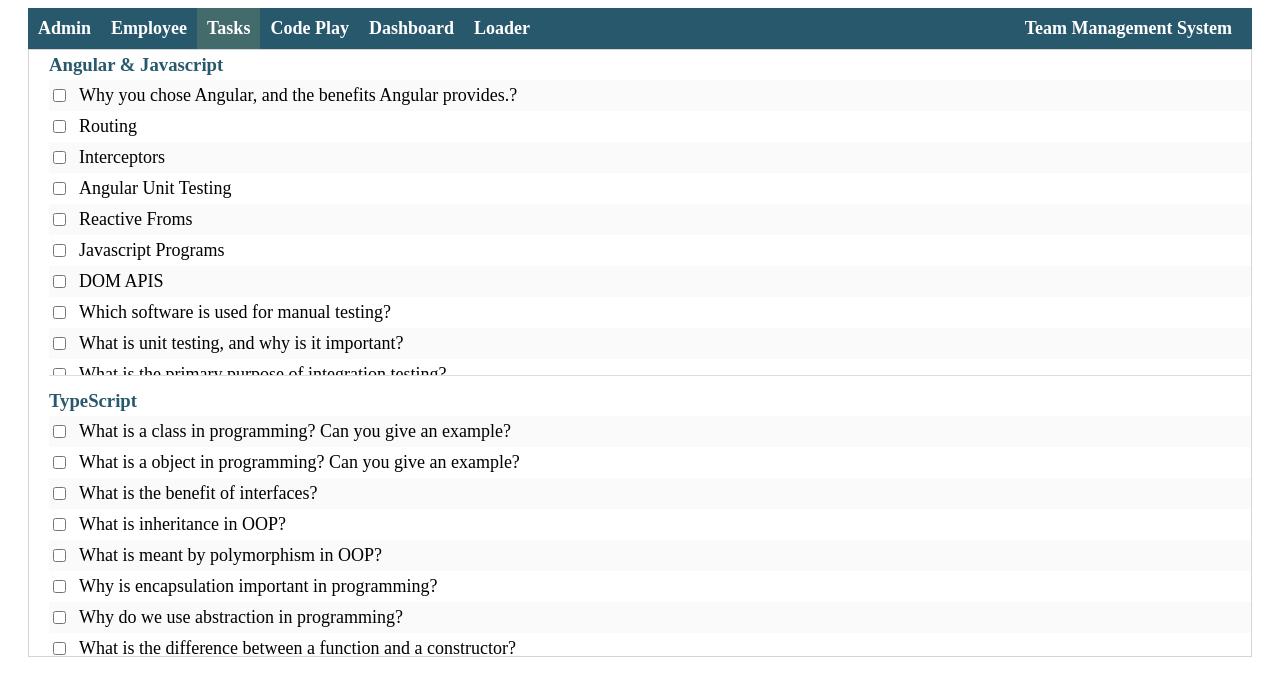
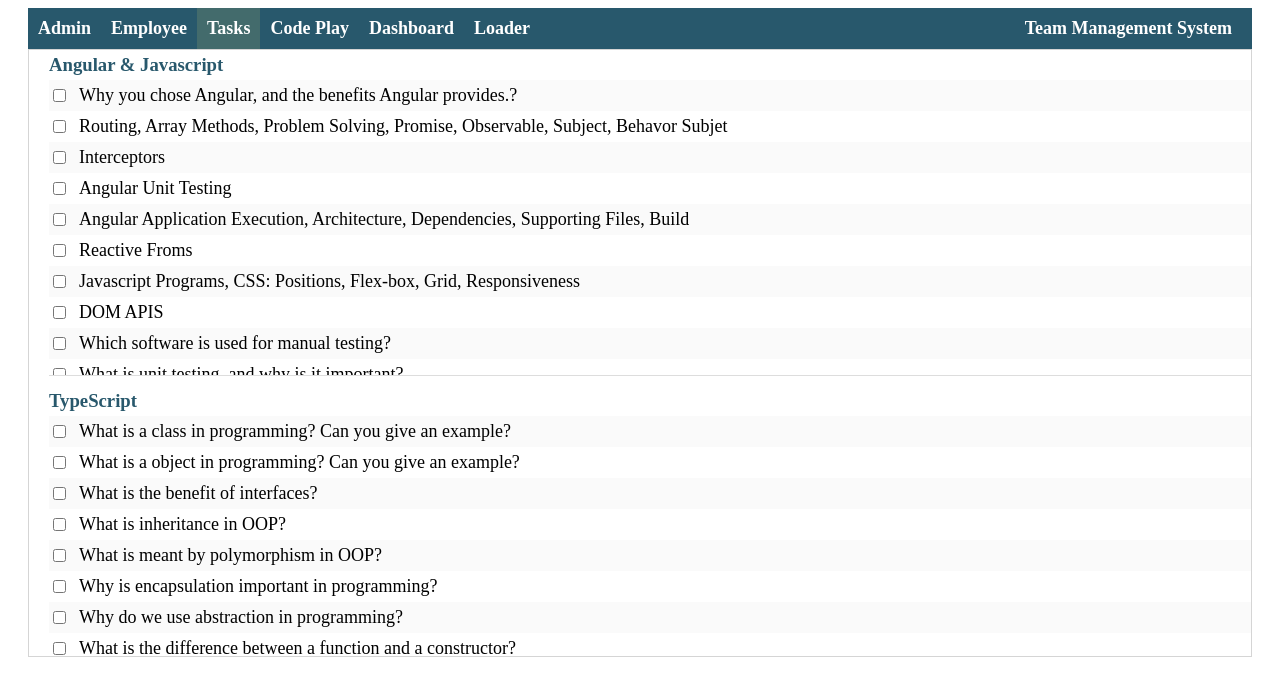
Before and after one commit to srquev/TMS, an Angular app: page /assigned in a window 1280 px wide. Shown: the top 696 px of the page. Built offline with nearby package versions, Linux system fonts and the light colour scheme.

Commit message:
question added

```diff
--- a/src/app/assigned/assigned.component.ts
+++ b/src/app/assigned/assigned.component.ts
@@ -15,11 +15,12 @@ import { Component, OnInit } from '@angular/core';
 export class AssignedComponent implements OnInit {
   public tasks = [
     {name:'Why you chose Angular, and the benefits Angular provides.?', isCompleted: false},
-    {name:'Routing', isCompleted: false},
+    {name:'Routing, Array Methods, Problem Solving, Promise, Observable, Subject, Behavor Subjet', isCompleted: false},
     {name:'Interceptors', isCompleted: false},
     {name:'Angular Unit Testing', isCompleted: false},
+    {name:'Angular Application Execution, Architecture, Dependencies, Supporting Files, Build', isCompleted: false},
     {name:'Reactive Froms', isCompleted: false},
-    {name:'Javascript Programs', isCompleted: false},
+    {name:'Javascript Programs, CSS: Positions, Flex-box, Grid, Responsiveness', isCompleted: false},
     {name:'DOM APIS', isCompleted: false},
     {name:'Which software is used for manual testing?', isCompleted: false},
     {name:'What is unit testing, and why is it important?', isCompleted: false},
```
